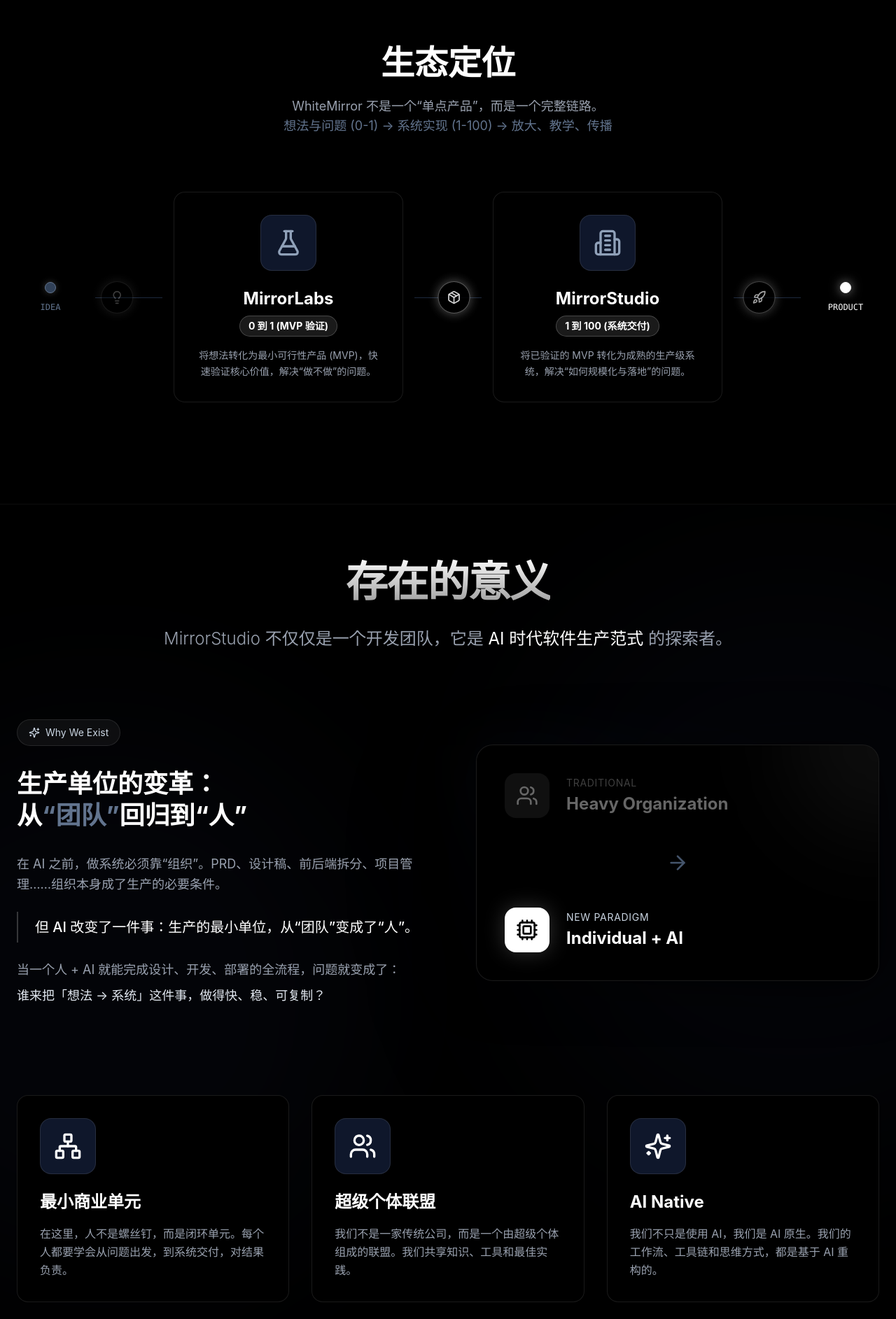
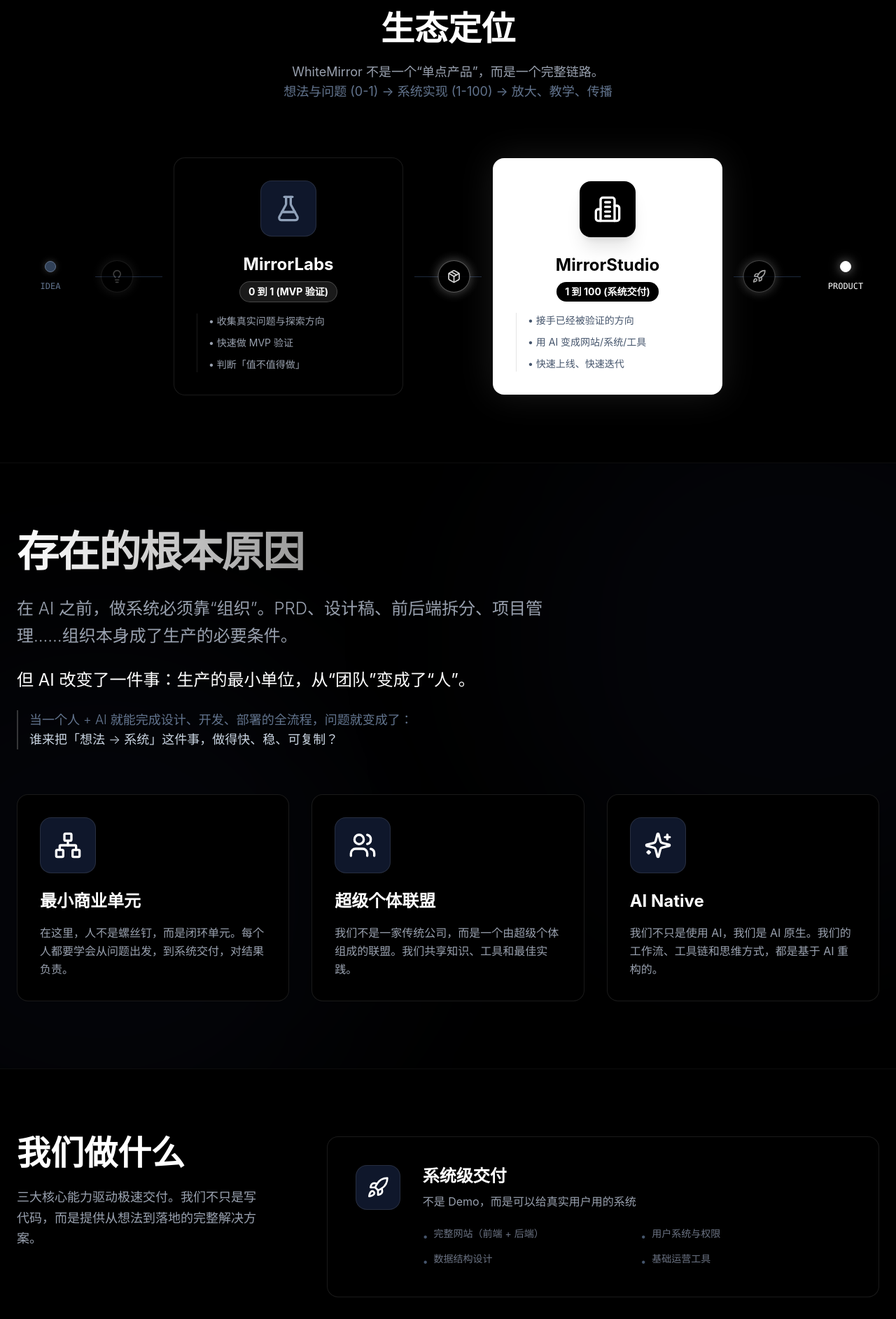
Before and after one commit to RuipuCui/mirror-studio, a React (Vite) app: page / in a window 1280 px wide. Shown: the part 880-2765 px from the top of the page at 70% size. Built offline with nearby package versions, Linux system fonts and the light colour scheme.

Commit message:
ui update

```diff
--- a/src/app/components/DemoShowcase.tsx
+++ b/src/app/components/DemoShowcase.tsx
@@ -21,7 +21,7 @@
 
 export function DemoShowcase() {
   return (
-    <section id="demo-showcase" className="relative min-h-screen flex flex-col justify-center py-20 px-6 bg-black border-t border-white/5 overflow-hidden">
+    <section id="demo-showcase" className="relative flex flex-col justify-center py-24 px-6 bg-black border-t border-white/5 overflow-hidden">
       {/* Background Elements */}
       <div className="absolute top-0 left-0 w-full h-full bg-[radial-gradient(circle_at_50%_0%,rgba(255,255,255,0.03),transparent_50%)]" />
 
--- a/src/app/components/HowWeBuild.tsx
+++ b/src/app/components/HowWeBuild.tsx
@@ -3,82 +3,82 @@
 
 const steps = [
   {
-    icon: FileText,
-    title: '输入',
-    description: '一句话需求 / 参考链接 / 目标用户',
-  },
-  {
     icon: Sparkles,
-    title: '生成',
-    description: 'AI 生成 5–10 套方案 (UI + 架构)',
+    title: '生成整体架构',
+    description: 'AI 快速生成 5–10 套方案 (UI + 架构)，不再依赖单一设计稿。',
   },
   {
     icon: Zap,
-    title: '选择与连接',
-    description: '选择最优 → 连接后端/数据库/AI 模块',
+    title: '选择最优方案',
+    description: '从多个版本中快速筛选，找到最符合直觉的实现路径。',
+  },
+  {
+    icon: FileText,
+    title: '人工精修与连接',
+    description: '连接后端、数据库与 AI 模块，进行细节打磨与逻辑完善。',
   },
   {
     icon: Rocket,
-    title: '交付',
-    description: '上线部署 + 极速迭代 (24h/版本)',
+    title: '高频迭代上线',
+    description: '一天多个版本，哪个行放大，哪个不行直接丢。',
   },
 ];
 
 export function HowWeBuild() {
   return (
-    <section id="how-we-build" className="relative min-h-screen flex flex-col justify-center py-20 px-6 bg-black border-t border-white/5">
-      <div className="max-w-7xl mx-auto">
+    <section id="how-we-build" className="relative flex flex-col justify-center py-24 px-6 bg-black border-t border-white/5">
+      <div className="max-w-5xl mx-auto w-full">
         <motion.div
           initial={{ opacity: 0, y: 20 }}
           whileInView={{ opacity: 1, y: 0 }}
           viewport={{ once: true }}
           transition={{ duration: 0.6 }}
-          className="text-center mb-16"
+          className="text-center mb-24"
         >
-          <h2 className="text-4xl md:text-5xl font-bold mb-4">构建方式</h2>
-          <p className="text-gray-400 text-lg">Demo 驱动，而非 PRD 驱动</p>
+          <h2 className="text-4xl md:text-5xl font-bold mb-4">AI-Native 开发方式</h2>
+          <p className="text-gray-400 text-lg">核心不是“写代码快”，而是“生成 → 选择 → 微调 → 上线”</p>
         </motion.div>
 
         <div className="relative">
-          {/* Connection line */}
-          <div className="hidden md:block absolute top-1/2 left-0 right-0 h-0.5 bg-slate-800/50 -translate-y-1/2 overflow-hidden">
+          {/* Vertical Line */}
+          <div className="absolute left-4 md:left-1/2 top-0 bottom-0 w-0.5 bg-slate-800/50 -translate-x-1/2">
             <motion.div
-              initial={{ x: '-100%' }}
-              whileInView={{ x: '0%' }}
+              initial={{ height: '0%' }}
+              whileInView={{ height: '100%' }}
               viewport={{ once: true }}
               transition={{ duration: 1.5, ease: "easeInOut" }}
-              className="w-full h-full bg-gradient-to-r from-transparent via-slate-500 to-transparent opacity-50"
+              className="w-full bg-gradient-to-b from-transparent via-slate-500 to-transparent opacity-50"
             />
           </div>
 
-          <div className="grid grid-cols-1 md:grid-cols-4 gap-8">
+          <div className="space-y-12 md:space-y-24">
             {steps.map((step, index) => (
               <motion.div
                 key={index}
                 initial={{ opacity: 0, y: 30 }}
                 whileInView={{ opacity: 1, y: 0 }}
                 viewport={{ once: true }}
-                transition={{ duration: 0.5, delay: index * 0.2 }}
-                className="relative group"
+                transition={{ duration: 0.5, delay: index * 0.1 }}
+                className={`relative flex flex-col md:flex-row items-center gap-8 md:gap-16 ${
+                  index % 2 === 0 ? 'md:flex-row-reverse' : ''
+                }`}
               >
-                <div className="relative z-10 p-6 rounded-xl bg-black border border-white/10 group-hover:border-white/30 transition-all duration-500">
-                  <div className="absolute inset-0 bg-white/5 opacity-0 group-hover:opacity-100 transition-opacity duration-500 rounded-xl" />
-
-                  <div className="relative flex items-center justify-center w-12 h-12 rounded-lg bg-slate-900 border border-white/10 mb-4 mx-auto group-hover:scale-110 transition-transform duration-500">
-                    <step.icon className="w-6 h-6 text-slate-400 group-hover:text-white transition-colors duration-500" />
-                  </div>
-
-                  <div className="relative text-center">
-                    <div className="text-xs font-mono text-slate-500 mb-2 uppercase tracking-wider">步骤 {index + 1}</div>
-                    <h3 className="text-xl font-bold mb-3 text-slate-200 group-hover:text-white transition-colors">{step.title}</h3>
-                    <p className="text-gray-500 text-sm group-hover:text-gray-400 transition-colors">{step.description}</p>
-                  </div>
+                {/* Content Side */}
+                <div className={`flex-1 w-full md:w-auto pl-12 md:pl-0 ${
+                  index % 2 === 0 ? 'md:text-left' : 'md:text-right'
+                }`}>
+                  <div className="text-xs font-mono text-slate-500 mb-2 uppercase tracking-wider">步骤 {index + 1}</div>
+                  <h3 className="text-2xl font-bold mb-3 text-white">{step.title}</h3>
+                  <p className="text-gray-400 leading-relaxed">{step.description}</p>
                 </div>
 
-                {/* Step number circle */}
-                <div className="absolute -top-3 left-1/2 -translate-x-1/2 w-8 h-8 rounded-full bg-black border border-white/10 flex items-center justify-center text-sm font-bold z-20 text-slate-500 group-hover:text-white group-hover:border-white/50 transition-all duration-500">
-                  {index + 1}
+                {/* Center Icon */}
+                <div className="absolute left-4 md:left-1/2 -translate-x-1/2 w-12 h-12 rounded-full bg-black border border-white/20 flex items-center justify-center z-10 shadow-[0_0_20px_rgba(0,0,0,1)]">
+                  <step.icon className="w-5 h-5 text-white" />
                 </div>
+
+                {/* Empty Side for Balance */}
+                <div className="hidden md:block flex-1" />
               </motion.div>
             ))}
           </div>
--- a/src/app/components/Metrics.tsx
+++ b/src/app/components/Metrics.tsx
@@ -59,7 +59,7 @@
 
 export function Metrics() {
   return (
-    <section id="metrics" className="relative min-h-screen flex flex-col justify-center py-20 px-6 bg-black border-t border-white/5 overflow-hidden">
+    <section id="metrics" className="relative flex flex-col justify-center py-24 px-6 bg-black border-t border-white/5 overflow-hidden">
       {/* Background Glow */}
       <div className="absolute top-1/2 left-1/2 -translate-x-1/2 -translate-y-1/2 w-[500px] h-[500px] bg-slate-800/20 rounded-full blur-[100px] pointer-events-none" />
 
--- a/src/app/components/Philosophy.tsx
+++ b/src/app/components/Philosophy.tsx
@@ -1,9 +1,9 @@
 import { motion } from 'motion/react';
-import { Users, Cpu, Network, Sparkles, ArrowRight } from 'lucide-react';
+import { Users, Network, Sparkles } from 'lucide-react';
 
 export function Philosophy() {
   return (
-    <section id="philosophy" className="relative min-h-screen flex flex-col justify-center py-20 px-6 bg-black border-t border-white/5 overflow-hidden">
+    <section id="philosophy" className="relative flex flex-col justify-center py-24 px-6 bg-black border-t border-white/5 overflow-hidden">
       {/* Background decoration */}
       <div className="absolute top-0 left-0 w-full h-full overflow-hidden pointer-events-none">
         <div className="absolute top-1/4 -left-64 w-[800px] h-[800px] bg-slate-900/20 rounded-full blur-[120px]" />
@@ -12,97 +12,30 @@
 
       <div className="max-w-7xl mx-auto relative z-10">
         <motion.div
-          initial={{ opacity: 0, y: 20 }}
-          whileInView={{ opacity: 1, y: 0 }}
+          initial={{ opacity: 0, x: -20 }}
+          whileInView={{ opacity: 1, x: 0 }}
           viewport={{ once: true }}
           transition={{ duration: 0.6 }}
-          className="text-center mb-24"
+          className="text-left mb-16 max-w-3xl"
         >
           <h2 className="text-4xl md:text-6xl font-bold mb-8 tracking-tight">
-            <span className="bg-clip-text text-transparent bg-gradient-to-b from-white to-white/60">
-              存在的意义
+            <span className="bg-clip-text text-transparent bg-gradient-to-r from-white to-white/60">
+              存在的根本原因
             </span>
           </h2>
-          <p className="text-xl md:text-2xl text-gray-400 max-w-4xl mx-auto font-light leading-relaxed">
-            MirrorStudio 不仅仅是一个开发团队，它是 <span className="text-white font-normal">AI 时代软件生产范式</span> 的探索者。
-          </p>
+          <div className="space-y-6 text-xl md:text-2xl text-gray-400 font-light leading-relaxed">
+            <p>
+              在 AI 之前，做系统必须靠“组织”。PRD、设计稿、前后端拆分、项目管理……组织本身成了生产的必要条件。
+            </p>
+            <p className="text-white font-normal">
+              但 AI 改变了一件事：生产的最小单位，从“团队”变成了“人”。
+            </p>
+            <p className="text-lg text-slate-500 border-l-2 border-white/20 pl-4">
+              当一个人 + AI 就能完成设计、开发、部署的全流程，问题就变成了：<br/>
+              <span className="text-slate-300">谁来把「想法 → 系统」这件事，做得快、稳、可复制？</span>
+            </p>
+          </div>
         </motion.div>
-
-        <div className="grid grid-cols-1 lg:grid-cols-2 gap-20 items-center mb-32">
-          <motion.div
-            initial={{ opacity: 0, x: -30 }}
-            whileInView={{ opacity: 1, x: 0 }}
-            viewport={{ once: true }}
-            transition={{ duration: 0.6 }}
-            className="space-y-8"
-          >
-            <div className="inline-flex items-center gap-2 px-4 py-2 rounded-full bg-white/5 border border-white/10 text-sm text-slate-300">
-              <Sparkles className="w-4 h-4" />
-              <span>Why We Exist</span>
-            </div>
-
-            <h3 className="text-3xl md:text-4xl font-bold text-white leading-tight">
-              生产单位的变革：<br />
-              从<span className="text-slate-500">“团队”</span>回归到<span className="text-white">“人”</span>
-            </h3>
-
-            <div className="space-y-6 text-gray-400 text-lg leading-relaxed">
-              <p>
-                在 AI 之前，做系统必须靠“组织”。PRD、设计稿、前后端拆分、项目管理……组织本身成了生产的必要条件。
-              </p>
-              <p className="text-white font-medium text-xl border-l-2 border-white/20 pl-6 py-2">
-                但 AI 改变了一件事：生产的最小单位，从“团队”变成了“人”。
-              </p>
-              <p>
-                当一个人 + AI 就能完成设计、开发、部署的全流程，问题就变成了：
-                <span className="text-slate-200 block mt-2">谁来把「想法 → 系统」这件事，做得快、稳、可复制？</span>
-              </p>
-            </div>
-          </motion.div>
-
-          <motion.div
-            initial={{ opacity: 0, x: 30 }}
-            whileInView={{ opacity: 1, x: 0 }}
-            viewport={{ once: true }}
-            transition={{ duration: 0.6 }}
-            className="relative"
-          >
-            <div className="absolute inset-0 bg-gradient-to-br from-slate-800/20 to-black rounded-3xl blur-2xl" />
-
-            <div className="relative bg-black border border-white/10 p-10 rounded-3xl overflow-hidden">
-              <div className="absolute top-0 right-0 w-64 h-64 bg-white/5 rounded-full blur-3xl -translate-y-1/2 translate-x-1/2" />
-
-              <div className="relative z-10 flex flex-col gap-12">
-                {/* Old Way */}
-                <div className="flex items-center gap-6 opacity-40 grayscale">
-                  <div className="p-4 bg-slate-800 rounded-2xl">
-                    <Users className="w-8 h-8 text-white" />
-                  </div>
-                  <div>
-                    <div className="text-sm text-slate-400 uppercase tracking-wider mb-1">Traditional</div>
-                    <div className="text-2xl font-bold text-white">Heavy Organization</div>
-                  </div>
-                </div>
-
-                {/* Arrow */}
-                <div className="flex justify-center">
-                  <ArrowRight className="w-8 h-8 text-slate-600 rotate-90 md:rotate-0" />
-                </div>
-
-                {/* New Way */}
-                <div className="flex items-center gap-6">
-                  <div className="p-4 bg-white text-black rounded-2xl shadow-[0_0_30px_rgba(255,255,255,0.2)]">
-                    <Cpu className="w-8 h-8" />
-                  </div>
-                  <div>
-                    <div className="text-sm text-slate-300 uppercase tracking-wider mb-1">New Paradigm</div>
-                    <div className="text-2xl font-bold text-white">Individual + AI</div>
-                  </div>
-                </div>
-              </div>
-            </div>
-          </motion.div>
-        </div>
 
         <motion.div
           className="grid grid-cols-1 md:grid-cols-3 gap-8"
--- a/src/app/components/Team.tsx
+++ b/src/app/components/Team.tsx
@@ -38,7 +38,7 @@
 
 export function Team() {
   return (
-    <section id="team" className="relative min-h-screen flex flex-col justify-center py-20 px-6 bg-black border-t border-white/5">
+    <section id="team" className="relative flex flex-col justify-center py-24 px-6 bg-black border-t border-white/5">
       <div className="max-w-[1400px] mx-auto w-full">
         <motion.div
           initial={{ opacity: 0, y: 20 }}
@@ -86,9 +86,11 @@
               <div className="text-sm font-bold mb-4 px-3 py-1 rounded-full inline-block border bg-white/10 border-white/20 text-white">
                 0 到 1 (MVP 验证)
               </div>
-              <p className="text-gray-400 text-sm leading-relaxed group-hover:text-gray-300 transition-colors">
-                将想法转化为最小可行性产品 (MVP)，快速验证核心价值，解决“做不做”的问题。
-              </p>
+              <div className="text-gray-400 text-sm leading-relaxed group-hover:text-gray-300 transition-colors space-y-2 text-left pl-4 border-l border-white/10">
+                <p>• 收集真实问题与探索方向</p>
+                <p>• 快速做 MVP 验证</p>
+                <p>• 判断「值不值得做」</p>
+              </div>
             </div>
           </motion.div>
 
@@ -101,24 +103,31 @@
           <motion.div
             initial={{ opacity: 0, y: 20 }}
             whileInView={{ opacity: 1, y: 0 }}
+            whileHover={{ scale: 1.05 }}
             viewport={{ once: true }}
-            transition={{ duration: 0.6, delay: 0.2 }}
-            className="w-full lg:w-[400px] group relative p-8 rounded-2xl bg-black border border-white/10 hover:border-white/30 transition-colors duration-300 text-center"
+            transition={{
+              duration: 0.6,
+              delay: 0.2,
+              scale: { duration: 0.3, delay: 0 }
+            }}
+            className="w-full lg:w-[400px] group relative p-8 rounded-2xl bg-white text-black border border-white/10 text-center shadow-[0_0_50px_rgba(255,255,255,0.1)]"
           >
-            <div className="absolute inset-0 bg-white/5 opacity-0 group-hover:opacity-100 transition-opacity duration-500 rounded-2xl" />
-            <div className="relative inline-flex items-center justify-center w-20 h-20 rounded-2xl bg-slate-900 border border-white/10 mb-6 group-hover:scale-110 group-hover:border-white/30 transition-all duration-300 shadow-2xl">
-              <Building2 className="w-10 h-10 text-slate-400 group-hover:text-white transition-colors" />
+            <div className="relative inline-flex items-center justify-center w-20 h-20 rounded-2xl bg-black text-white mb-6 shadow-xl">
+              <Building2 className="w-10 h-10" />
             </div>
             <div className="relative">
-              <h3 className="text-2xl font-bold mb-2 text-white">MirrorStudio</h3>
-              <div className="text-sm font-bold mb-4 px-3 py-1 rounded-full inline-block border bg-white/10 border-white/20 text-white">
+              <h3 className="text-2xl font-bold mb-2">MirrorStudio</h3>
+              <div className="text-sm font-bold mb-4 px-3 py-1 rounded-full inline-block bg-black text-white">
                 1 到 100 (系统交付)
               </div>
-              <p className="text-gray-400 text-sm leading-relaxed group-hover:text-gray-300 transition-colors">
-                将已验证的 MVP 转化为成熟的生产级系统，解决“如何规模化与落地”的问题。
-              </p>
+              <div className="text-slate-600 text-sm leading-relaxed space-y-2 text-left pl-4 border-l border-black/10">
+                <p>• 接手已经被验证的方向</p>
+                <p>• 用 AI 变成网站/系统/工具</p>
+                <p>• 快速上线、快速迭代</p>
+              </div>
             </div>
           </motion.div>
+
 
           {/* Path 3: Studio -> Product */}
           <div className="hidden lg:block w-24 shrink-0">
--- a/src/app/components/WhatWeDo.tsx
+++ b/src/app/components/WhatWeDo.tsx
@@ -3,54 +3,63 @@
 
 const capabilities = [
   {
-    icon: Zap,
-    title: '极速 MVP',
-    description: '从需求到可运行产品 (Web / SaaS)',
+    icon: Rocket,
+    title: '系统级交付',
+    description: '不是 Demo，而是可以给真实用户用的系统',
     bullets: [
-      '24–72 小时交付周期',
-      '真实可用的系统，而非 Demo',
-      '即刻可用于用户测试'
+      '完整网站（前端 + 后端）',
+      '用户系统与权限',
+      '数据结构设计',
+      '基础运营工具'
     ]
   },
   {
     icon: Brain,
     title: 'AI 功能模块',
-    description: 'RAG / Agent / Workflow / AI UI',
+    description: '深度集成 AI 能力，构建智能化应用',
     bullets: [
-      '文档问答系统',
+      'RAG 文档问答',
       '智能 Agent 工作流',
-      '定制化 AI 集成'
+      'AI 辅助生成',
+      '定制化模型调用'
     ]
   },
   {
-    icon: Rocket,
-    title: '系统级交付',
-    description: '可部署、可维护、可扩展',
+    icon: Zap,
+    title: '高频迭代',
+    description: '一天多个版本，快速试错与放大',
     bullets: [
-      '包含云端部署',
-      '数据库与权限系统',
-      '监控与持续迭代'
+      '快速生成多个版本',
+      '哪个行就放大',
+      '哪个不行直接丢',
+      '极速响应反馈'
     ]
   }
 ];
 
 export function WhatWeDo() {
   return (
-    <section id="what-we-do" className="relative min-h-screen flex flex-col justify-center py-20 px-6 bg-black border-t border-white/5">
-      <div className="max-w-7xl mx-auto">
+    <section id="what-we-do" className="relative flex flex-col justify-center py-24 px-6 bg-black border-t border-white/5">
+      <div className="max-w-7xl mx-auto w-full grid grid-cols-1 lg:grid-cols-12 gap-12 lg:gap-24">
+        {/* Left Side - Sticky Header */}
+        <div className="lg:col-span-4 lg:sticky lg:top-32 h-fit">
           <motion.div
-          initial={{ opacity: 0, y: 20 }}
-          whileInView={{ opacity: 1, y: 0 }}
+            initial={{ opacity: 0, x: -20 }}
+            whileInView={{ opacity: 1, x: 0 }}
             viewport={{ once: true }}
             transition={{ duration: 0.6 }}
-          className="text-center mb-16"
           >
-          <h2 className="text-4xl md:text-5xl font-bold mb-4">我们做什么</h2>
-          <p className="text-gray-400 text-lg">三大核心能力驱动极速交付</p>
+            <h2 className="text-4xl md:text-5xl font-bold mb-6">我们做什么</h2>
+            <p className="text-gray-400 text-lg leading-relaxed">
+              三大核心能力驱动极速交付。我们不只是写代码，而是提供从想法到落地的完整解决方案。
+            </p>
           </motion.div>
+        </div>
 
+        {/* Right Side - Cards List */}
+        <div className="lg:col-span-8">
           <motion.div
-          className="grid grid-cols-1 md:grid-cols-3 gap-8"
+            className="grid grid-cols-1 gap-8"
             initial="hidden"
             whileInView="visible"
             viewport={{ once: true, margin: "-50px" }}
@@ -58,7 +67,7 @@
               hidden: {},
               visible: {
                 transition: {
-                staggerChildren: 0.3
+                  staggerChildren: 0.2
                 }
               }
             }}
@@ -67,41 +76,44 @@
               <motion.div
                 key={index}
                 variants={{
-                hidden: { opacity: 0, y: 20 },
+                  hidden: { opacity: 0, x: 20 },
                   visible: {
                     opacity: 1,
-                  y: 0,
+                    x: 0,
                     transition: {
-                    duration: 0.8,
+                      duration: 0.6,
                       ease: [0.22, 1, 0.36, 1]
                     }
                   }
                 }}
-              className="group relative p-8 rounded-2xl bg-black border border-white/10 hover:border-white/30 transition-colors duration-500"
+                className="group relative p-8 md:p-10 rounded-2xl bg-black border border-white/10 hover:border-white/30 transition-colors duration-500"
               >
                 <div className="absolute inset-0 bg-white/5 opacity-0 group-hover:opacity-100 transition-opacity duration-500 rounded-2xl" />
 
-              <div className="relative z-10">
-                <div className="w-20 h-20 rounded-2xl bg-slate-900 border border-white/10 flex items-center justify-center mb-6 group-hover:scale-110 transition-transform duration-500">
-                  <item.icon className="w-10 h-10 text-white" />
+                <div className="relative z-10 flex flex-col md:flex-row gap-8 items-start">
+                  <div className="w-16 h-16 shrink-0 rounded-2xl bg-slate-900 border border-white/10 flex items-center justify-center group-hover:scale-110 transition-transform duration-500">
+                    <item.icon className="w-8 h-8 text-white" />
                   </div>
 
+                  <div className="flex-1">
                     <h3 className="text-2xl font-bold mb-2 text-white">{item.title}</h3>
                     <p className="text-gray-400 mb-6 group-hover:text-gray-300 transition-colors">{item.description}</p>
 
-                <ul className="space-y-3">
+                    <ul className="grid grid-cols-1 md:grid-cols-2 gap-3">
                       {item.bullets.map((bullet, i) => (
-                    <li key={i} className="flex items-start gap-2 text-gray-500 group-hover:text-gray-400 transition-colors">
+                        <li key={i} className="flex items-start gap-2 text-gray-500 group-hover:text-gray-400 transition-colors text-sm">
                           <span className="text-slate-600 mt-1 group-hover:text-slate-400">•</span>
                           <span>{bullet}</span>
                         </li>
                       ))}
                     </ul>
                   </div>
+                </div>
               </motion.div>
             ))}
           </motion.div>
         </div>
+      </div>
     </section>
   );
 }
```
Also changed, not shown: src/app/components/Capabilities.tsx (+6 -6 lines), src/app/components/Differentiation.tsx (+18 -18 lines), src/app/components/Hero.tsx (+28 -8 lines). Lines whose indentation alone changed are shown as unchanged.
